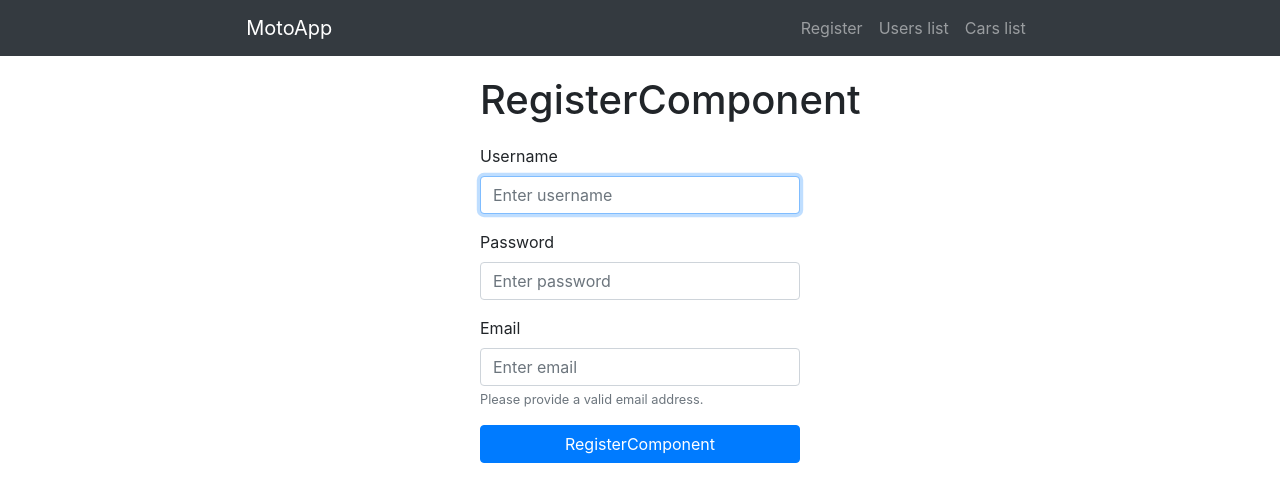
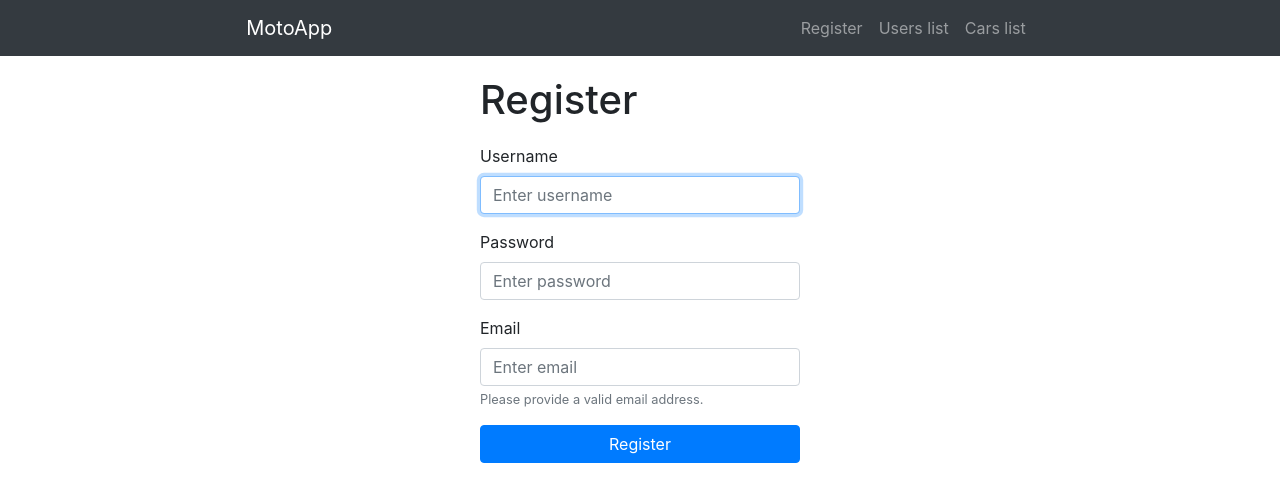
Before and after one commit to WojciechChrzastek/moto-frontend, a React (Create React App) app: page /register in a window 1280 px wide. Shown: the top 502 px of the page. Built offline with nearby package versions, Linux system fonts and the light colour scheme.

Commit message:
Clean up the code

```diff
--- a/src/components/user/register.component.js
+++ b/src/components/user/register.component.js
@@ -21,8 +21,6 @@ export default class RegisterComponent extends Component {
             username: "",
             password: "",
             email: "",
-
-            // submitted: false
         };
     }
 
@@ -59,7 +57,6 @@ export default class RegisterComponent extends Component {
                     username: response.data.username,
                     password: response.data.password,
                     email: response.data.email,
-                    // submitted: true
                 });
                 this.newUser();
             })
@@ -94,26 +91,13 @@ export default class RegisterComponent extends Component {
             username: "",
             password: "",
             email: "",
-
-        //   submitted: false
         });
     }
 
     render() {
         return (
             <div className="Register">
-                {/* {this.state.submitted ? (
-                    <div>
-                        <h4>You submitted successfully!</h4>
-                        <button
-                        className="btn btn-success" onClick={this.newUser}>
-                        RegisterComponent
-                        </button>
-                    </div>
-                ) : (     */}
-                {/* <div className="RegisterComponent">        */}
-                    <h1 className="RegisterHeader">RegisterComponent</h1>
-
+                <h1 className="RegisterHeader">Register</h1>
                 <form className="submit-form" onSubmit={this.handleSubmit}>
 
                     <div className="form-group" controlid="username">
@@ -158,11 +142,15 @@ export default class RegisterComponent extends Component {
                             Please provide a valid email address.
                         </small>
                     </div>
-                        <button onClick={this.saveUser} className="btn btn-primary" type="submit" size="lg">RegisterComponent</button>
+
+                    <button
+                        onClick={this.saveUser}
+                        className="btn btn-primary"
+                        type="submit"
+                        size="lg">Register
+                    </button>
                 </form>
                 <UserAlert ref={this.alert}/>
-                {/* </div> */}
-                {/* )} */}
             </div>
         );
     }
```
Lines whose indentation alone changed are shown as unchanged.
